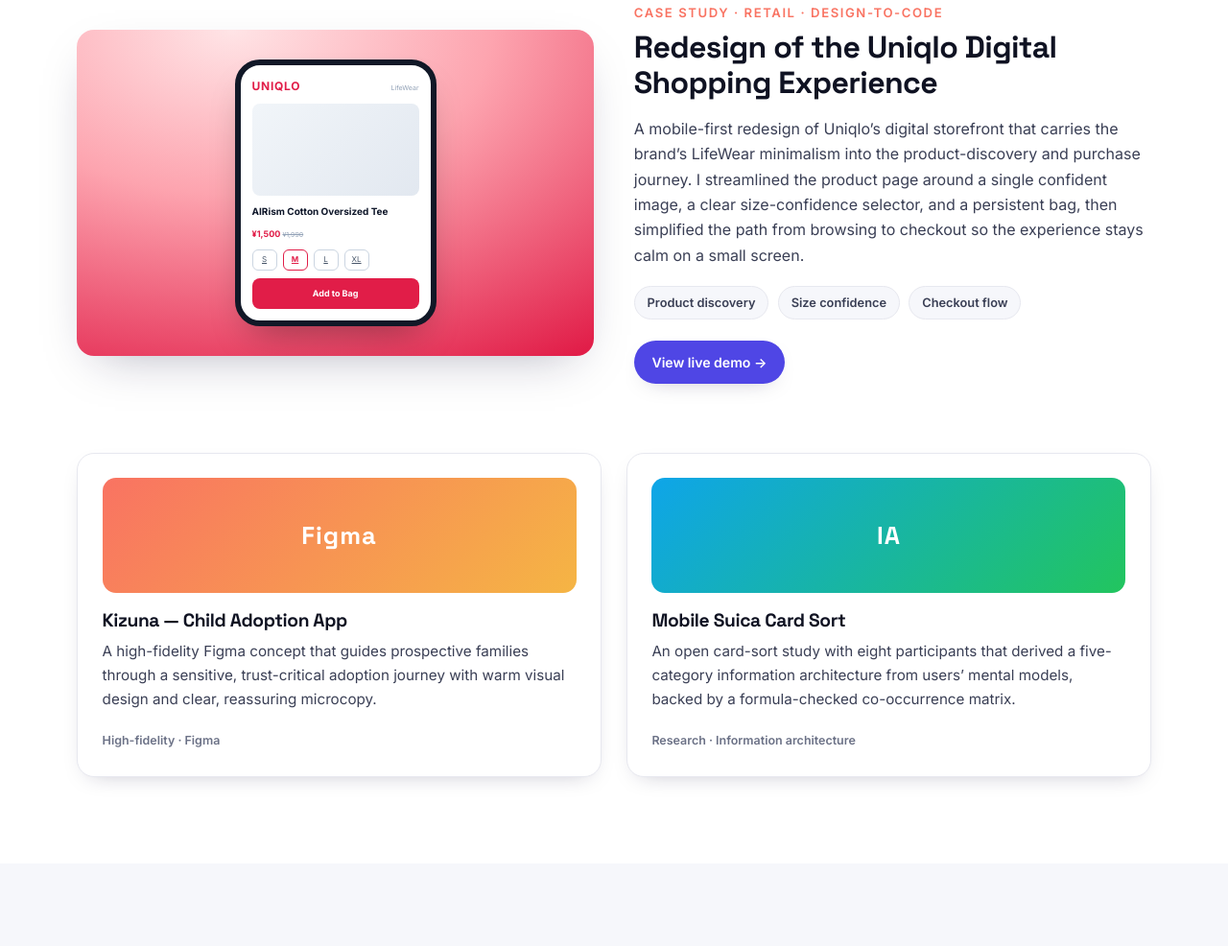
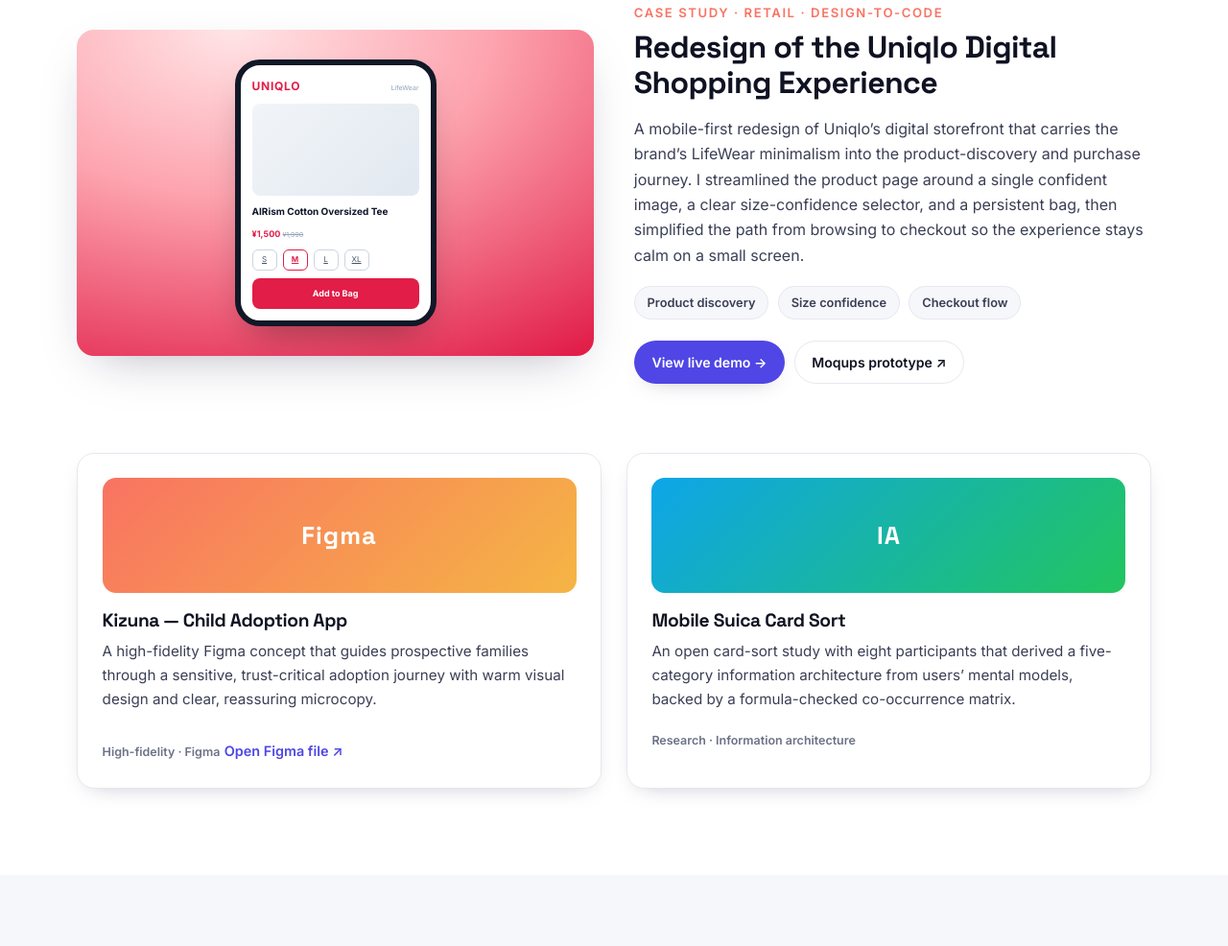
Before and after one commit to akirahanada/akirahanada.github.io, a plain HTML site: page index.html in a window 1280 px wide. Shown: the part 2385-3371 px from the top of the page at 96% size. Drawn offline with Linux system fonts and the light colour scheme.

Commit message:
Add Moqups link to Uniqlo project and Figma link to Kizuna card

```diff
--- a/index.html
+++ b/index.html
@@ -204,6 +204,7 @@
             </ul>
             <div class="project__links">
               <a href="uniqlo/" class="btn btn--primary btn--sm">View live demo →</a>
+              <a href="https://app.moqups.com/qISfQZ2JssPdmP2m6q9OVfwlMG4EX3Om/view/page/ad64222d5" target="_blank" rel="noopener" class="btn btn--ghost btn--sm">Moqups prototype ↗</a>
             </div>
           </div>
         </article>
@@ -218,8 +219,7 @@
               sensitive, trust-critical adoption journey with warm visual design and
               clear, reassuring microcopy.
             </p>
-            <span class="card__tag">High-fidelity · Figma</span>
-          </article>
+            <span class="card__tag">High-fidelity · Figma</span>            <a href="https://www.figma.com/design/eRHrj6UKkeahM0CeZkoTVk/Untitled?node-id=0-1&amp;t=56pMF4GGDyT8dt07-1" target="_blank" rel="noopener" class="card__link">Open Figma file ↗</a>          </article>
 
           <article class="card">
             <div class="card__art card__art--sort" aria-hidden="true">IA</div>
--- a/styles.css
+++ b/styles.css
@@ -159,7 +159,7 @@ img { max-width: 100%; display: block; }
 .project__desc { color: var(--ink-soft); }
 .project__meta { list-style: none; display: flex; flex-wrap: wrap; gap: .6rem; padding: 0; margin: 1.2rem 0 0; }
 .project__meta li { background: var(--bg-soft); border: 1px solid var(--line); padding: .35rem .8rem; border-radius: 999px; font-size: .8rem; font-weight: 600; color: var(--ink-soft); }
-.project__links { margin-top: 1.4rem; }
+.project__links { margin-top: 1.4rem; display: flex; gap: .6rem; flex-wrap: wrap; }
 
 .project__media {
   border-radius: var(--radius); min-height: 340px; display: grid; place-items: center;
@@ -227,6 +227,8 @@ img { max-width: 100%; display: block; }
 .card h3 { font-size: 1.2rem; margin-bottom: .5rem; }
 .card p { color: var(--ink-soft); font-size: .95rem; margin: 0 0 1rem; }
 .card__tag { font-size: .78rem; font-weight: 600; color: var(--muted); }
+.card__link { display: inline-block; margin-top: .9rem; font-weight: 600; font-size: .9rem; color: var(--brand); transition: gap .2s; }
+.card__link:hover { text-decoration: underline; }
 
 /* ===== About ===== */
 .about { display: grid; grid-template-columns: 1.3fr .7fr; gap: 3rem; }
```
